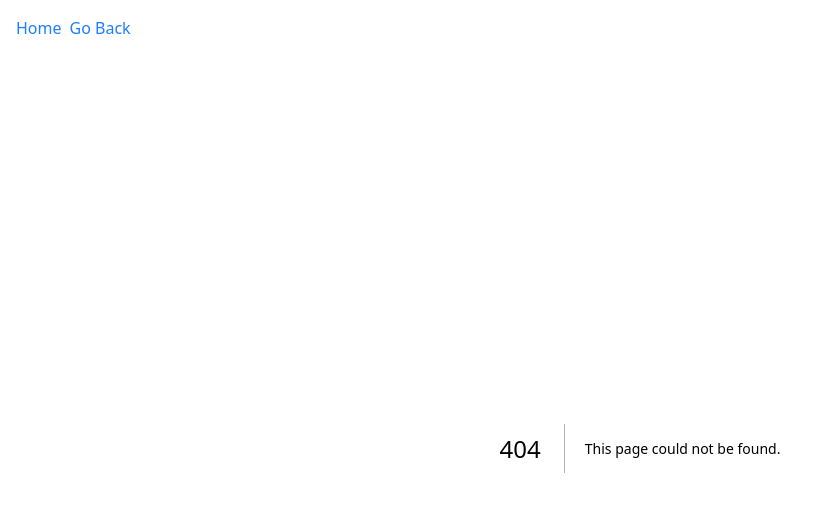
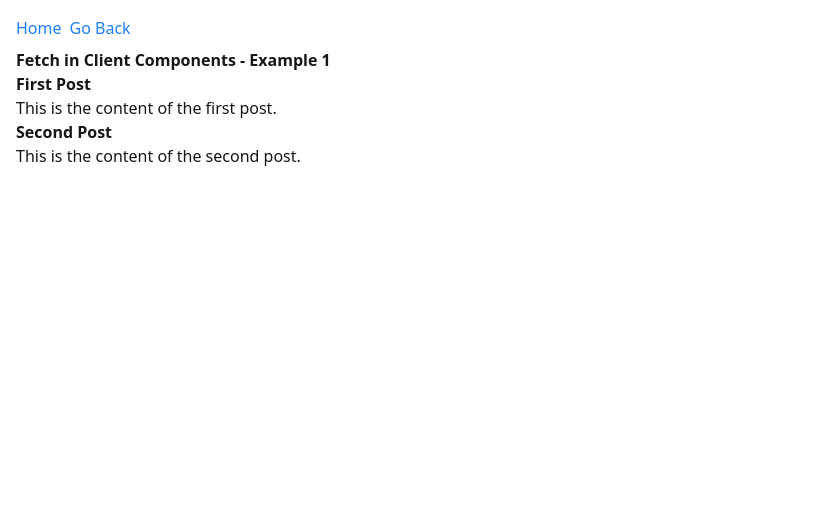
Before and after one commit to emanuelefavero/react-typescript, a Next.js app: page /fetch-client/example-1 in a window 1280 px wide. Before the commit this address had no page. Shown: the top 512 px of the page, without its empty margins (0-827 px from the left). Built offline with nearby package versions, Linux system fonts and the light colour scheme; no server answers.

Commit message:
refactor: move fetch client example 1 to example 1 route

```diff
--- /dev/null
+++ b/src/app/fetch-client/example-1/page.tsx
@@ -0,0 +1,23 @@
+import { baseUrl } from '@/config/baseUrl'
+import { Suspense } from 'react'
+import Component from './Component'
+
+async function getPosts() {
+  const res = await fetch(`${baseUrl}/api/posts`)
+  return await res.json()
+}
+
+// * You can use React's use hook to stream data from the server to client. Start by fetching data in your Server component...(@see ./Component)
+
+export default function Page() {
+  const posts = getPosts()
+
+  return (
+    <>
+      <h1>Fetch in Client Components - Example 1</h1>
+      <Suspense fallback={<div>Loading...</div>}>
+        <Component posts={posts} />
+      </Suspense>
+    </>
+  )
+}
--- a/src/app/fetch-client/page.tsx
+++ b/src/app/fetch-client/page.tsx
@@ -1,23 +1,10 @@
-import { baseUrl } from '@/config/baseUrl'
-import { Suspense } from 'react'
-import Component from './Component'
-
-async function getPosts() {
-  const res = await fetch(`${baseUrl}/api/posts`)
-  return await res.json()
-}
-
-// * You can use React's use hook to stream data from the server to client. Start by fetching data in your Server component...(@see ./Component)
+import Link from 'next/link'
 
 export default function Page() {
-  const posts = getPosts()
-
   return (
     <>
       <h1>Fetch in Client Components</h1>
-      <Suspense fallback={<div>Loading...</div>}>
-        <Component posts={posts} />
-      </Suspense>
+      <Link href='/fetch-client/example-1'>Example 1</Link>
     </>
   )
 }
```
Also changed, not shown: src/app/fetch-client/example-1/Component.tsx (renamed from src/app/fetch-client/Component.tsx).
